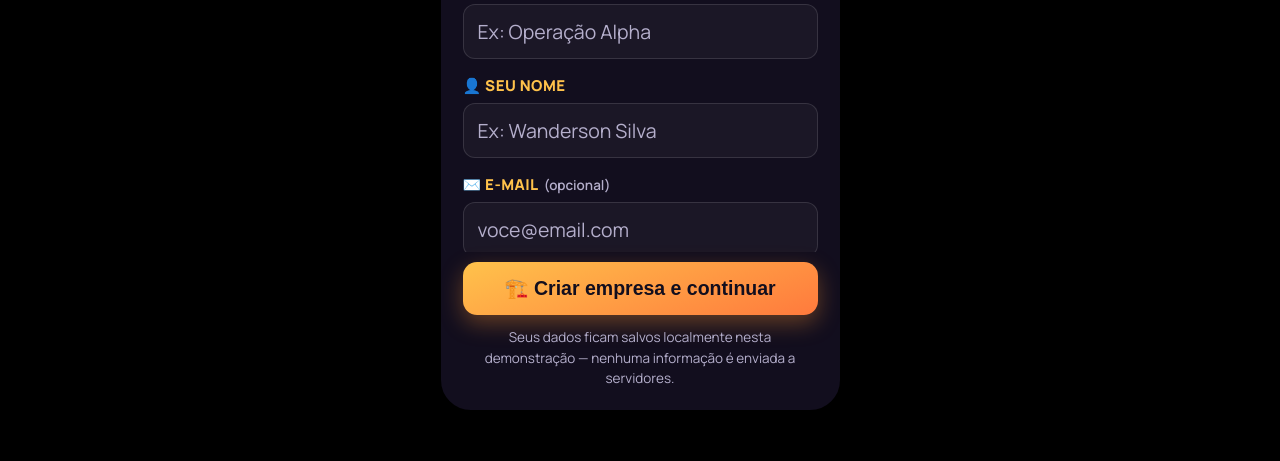
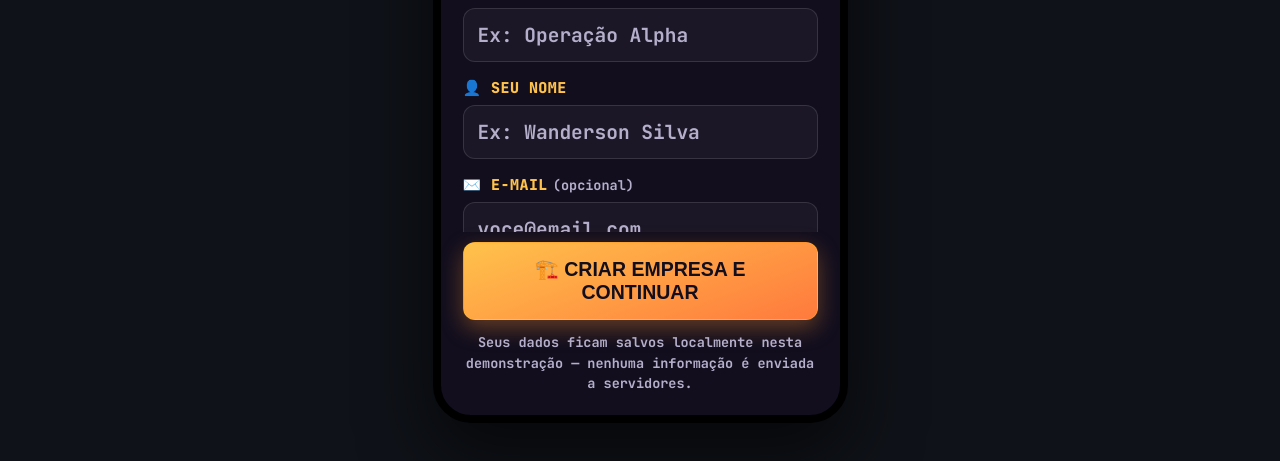
Before and after one commit to wanderpomares-sys/ImperioDasMaquinas, a website: page 04-app-COMENTADO.html in a window 1280 px wide. Shown: the part 339-800 px from the top of the page. Drawn offline with Linux system fonts and the light colour scheme.

Commit message:
Add files via upload

```diff
--- a/04-app-COMENTADO.html
+++ b/04-app-COMENTADO.html
@@ -14,6 +14,19 @@
 <link rel="preconnect" href="https://fonts.gstatic.com" crossorigin>
 <link href="https://fonts.googleapis.com/css2?family=Fredoka:wght@500;600;700&family=Manrope:wght@400;500;600;700;800&display=swap" rel="stylesheet">
 <style>
+
+/* DESIGN MODERNO IMPACTO - IMPERIO DAS MAQUINAS */
+@import url('https://fonts.googleapis.com/css2?family=Anton&family=JetBrains+Mono:wght@700;800&display=swap');
+:root{--amarelo:#FFC400;--amarelo2:#FF8A00;--fundo:#0F1218;--card:#1A1F29;--borda:rgba(255,196,0,0.28);--texto:#fff}
+html,body{background:var(--fundo)!important;color:var(--texto)!important;font-family:'JetBrains Mono',monospace!important}
+body{padding-top:10px!important}
+body::before{content:'';position:fixed;top:0;left:0;width:100%;height:7px;background:repeating-linear-gradient(90deg,#FFC400 0 20px,#000 20px 40px);z-index:99999}
+h1,h2,h3{font-family:'Anton',sans-serif!important;color:#FFC400!important;letter-spacing:.02em!important;line-height:.95!important;text-shadow:3px 3px 0 #000!important;text-transform:uppercase!important}
+.card,section{ background:#1A1F29!important;border:1.6px solid var(--borda)!important;border-radius:16px!important;box-shadow:0 8px 24px rgba(0,0,0,.45)!important}
+button{border-radius:12px!important;font-weight:900!important;text-transform:uppercase!important;border:1.5px solid var(--borda)!important}
+button:hover{background:#FFC400!important;color:#000!important}
+
+
   :root{
     --bg-1:#120E1E; --bg-2:#1D1730;
     --amber-1:#FFC24B; --amber-2:#FF7A3D;
```
